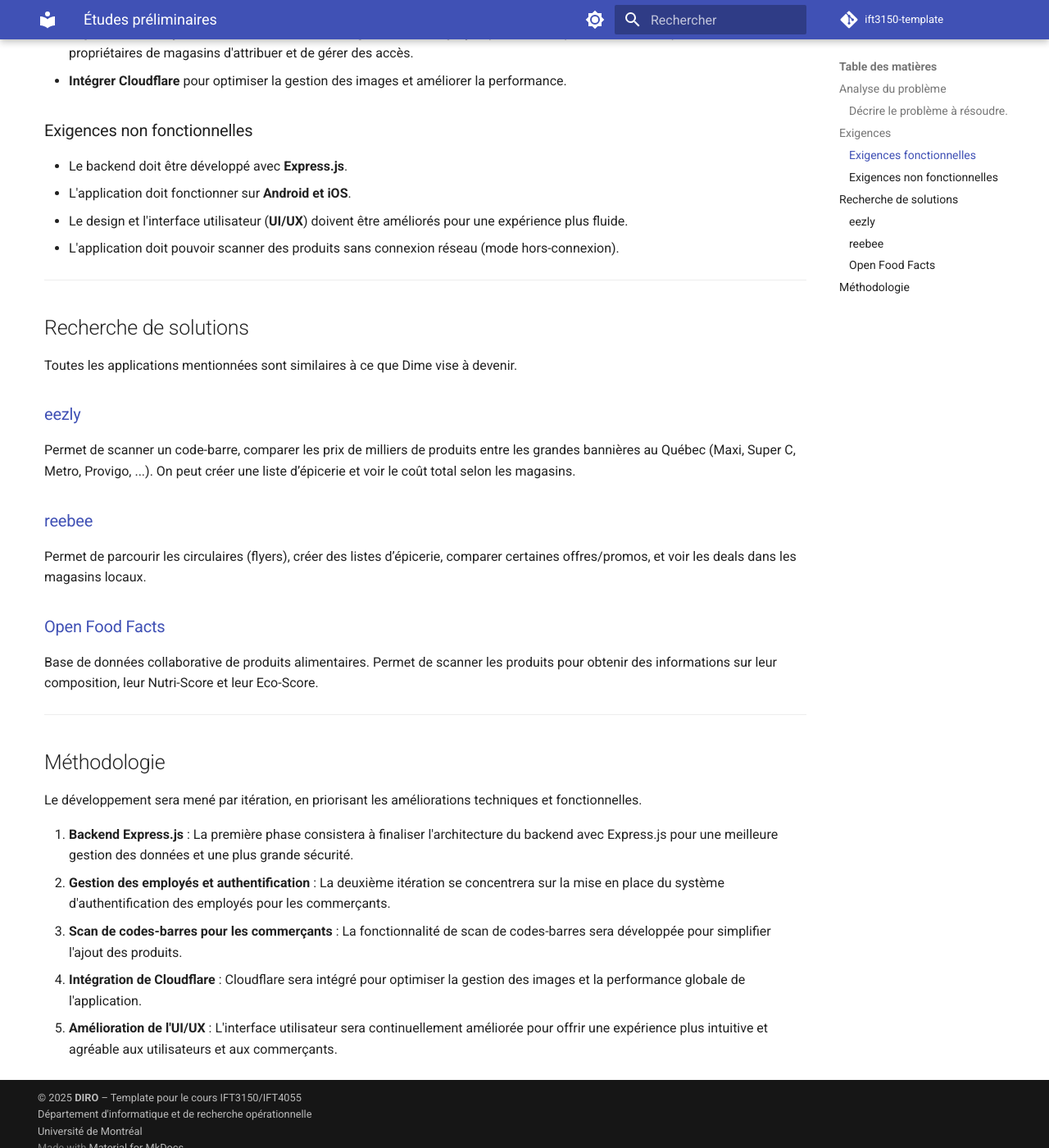
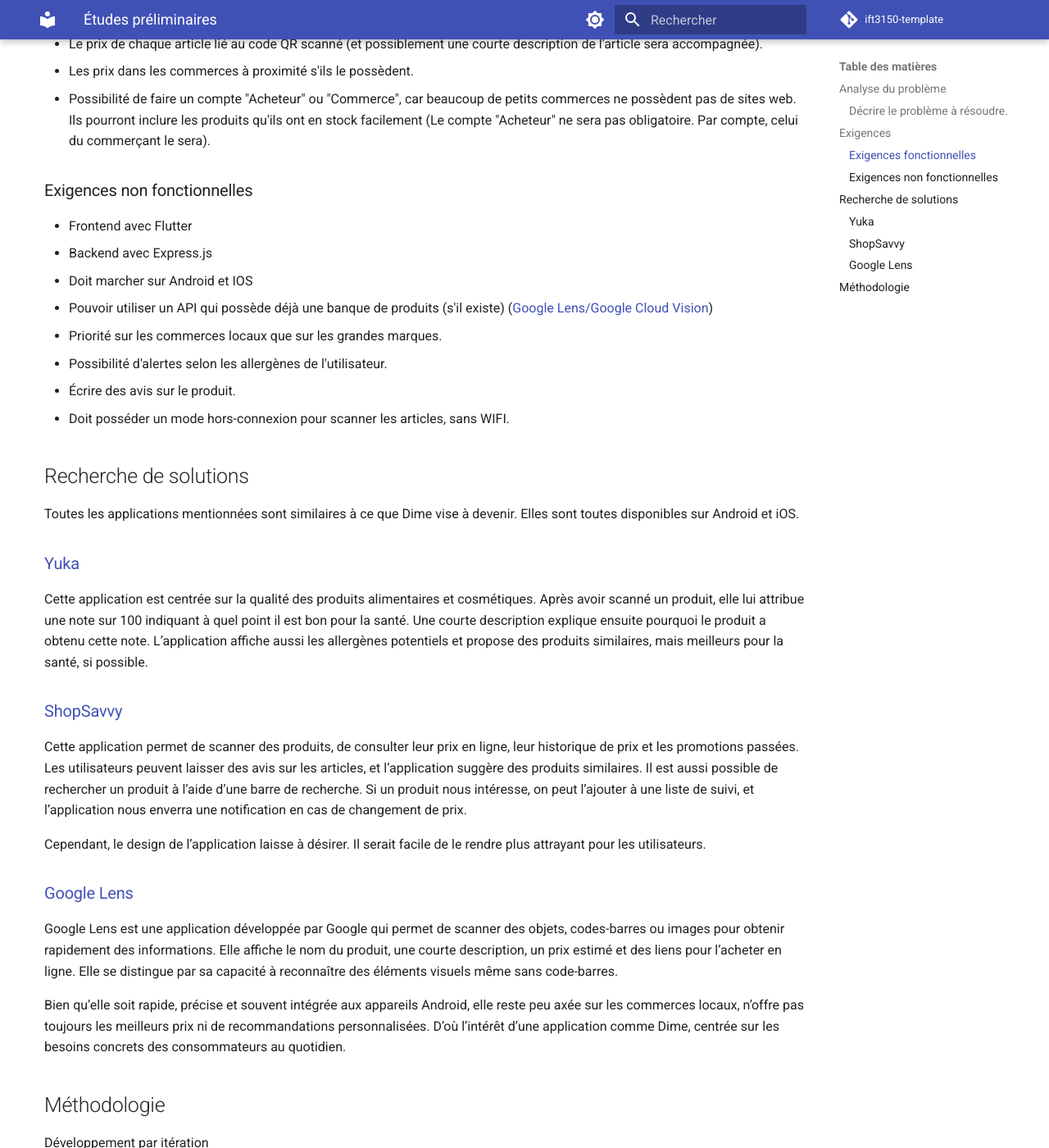
Before and after one commit to protolabo/dime, an MkDocs documentation site: the page built from docs/archive/analysis.md, in a window 1280 px wide and 1400 px high, scrolled down 800 px. Shown: the whole window at 82% size. Built offline with MkDocs 1.6.1 and Material for MkDocs 9.7.7, drawn with Linux system fonts in a browser that asks for light colours; comment, search, counter and statistics services are not loaded; some of the changed text lies outside the part shown.

Commit message:
Ancienne Analyse (Archive)

```diff
--- a/docs/archive/analysis.md
+++ b/docs/archive/analysis.md
@@ -4,52 +4,70 @@
 
 ### Décrire le problème à résoudre.
 
-Le projet Dime vise à accompagner les consommateurs dans leurs achats en leur fournissant des informations instantanées sur les produits, telles que le prix dans les magasins à proximité et les alternatives. L'application dépend actuellement de Supabase, ce qui complique la gestion et la validation des données au fur et à mesure que les fonctionnalités s'étoffent. Un backend plus robuste est nécessaire pour améliorer la performance et la sécurité.
+Faire l'épicerie est une activité essentielle du quotidien. Pour vivre, chacun doit se nourrir, entretenir son hygiène
+et subvenir à ses besoins de base. Or, ces actions ont un coût, et bien souvent, les consommateurs n'ont pas une connaissance
+précise des produits qu'ils achètent.
 
-De plus, des fonctionnalités essentielles pour les commerçants, comme le scan de codes-barres pour l'ajout de produits et la gestion des employés, ne sont pas encore intégrées. L'interface utilisateur pourrait aussi être améliorée pour une meilleure expérience. Ces lacunes limitent l'utilité de Dime pour les commerces locaux et l'attrait pour les utilisateurs. Les améliorations proposées ont pour but de renforcer la fondation technique de l'application et d'y ajouter des fonctionnalités clés pour en faire un outil plus puissant, fiable et convivial.
+Il arrive qu’une personne achète un article :
+- sans en connaitre les caractéristiques ou la qualité,
+- sans savoir qu'il est disponible à un meilleur prix ailleurs,
+- sans être informée des alternatives similaires et moins couteuses.
 
----
+
+
+
+Ces situations mènent à des dépenses inutiles ou à des choix de consommation sous-optimaux.
+
+Le but de Dime est d’accompagner les utilisateurs dans leurs achats en leur fournissant instantanément des informations utiles
+sur les produits, comme :
+- une description claire et précise,
+- le prix dans d'autres commerces à proximité,
+- potentiellement des recommandations ou alertes sur de meilleures options.
 
 ## Exigences
 
 ### Exigences fonctionnelles
+- Créer des codes QR pour les commerçants
+- Rentrer le prix de plusieurs articles avec le même code QR
+- Permettre de scanner des codes QR
+- Le prix de chaque article lié au code QR scanné (et possiblement une courte description de l'article sera accompagnée).
+- Les prix dans les commerces à proximité s'ils le possèdent.
+- Possibilité de faire un compte "Acheteur" ou "Commerce", car beaucoup de petits commerces ne possèdent pas de sites web. Ils pourront inclure les produits qu'ils ont en stock facilement (Le compte "Acheteur" ne sera pas obligatoire. Par compte, celui du commerçant le sera).
 
-- **Mettre en place un backend robuste** avec Express.js pour une meilleure structuration et validation des requêtes, réduisant la dépendance à Supabase.
-- **Implémenter le scan de codes-barres** pour les commerçants, afin de simplifier l'ajout et la gestion des produits en stock.
-- **Implémenter un système d'authentification et de gestion des employés** pour les comptes "Commerce", permettant aux propriétaires de magasins d'attribuer et de gérer des accès.
-- **Intégrer Cloudflare** pour optimiser la gestion des images et améliorer la performance.
 
 ### Exigences non fonctionnelles
+- Frontend avec Flutter
+- Backend avec Express.js
+- Doit marcher sur Android et IOS
+- Pouvoir utiliser un API qui possède déjà une banque de produits (s'il existe) ([Google Lens/Google Cloud Vision](https://support.google.com/websearch/thread/301813986/is-there-a-api-for-google-lens?hl=en))
+- Priorité sur les commerces locaux que sur les grandes marques.
+- Possibilité d'alertes selon les allergènes de l'utilisateur.
+- Écrire des avis sur le produit.
+- Doit posséder un mode hors-connexion pour scanner les articles, sans WIFI.
 
-- Le backend doit être développé avec **Express.js**.
-- L'application doit fonctionner sur **Android et iOS**.
-- Le design et l'interface utilisateur (**UI/UX**) doivent être améliorés pour une expérience plus fluide.
-- L'application doit pouvoir scanner des produits sans connexion réseau (mode hors-connexion).
-
----
 
 ## Recherche de solutions
 
-Toutes les applications mentionnées sont similaires à ce que Dime vise à devenir.
+Toutes les applications mentionnées sont similaires à ce que Dime vise à devenir. Elles sont toutes disponibles sur Android et iOS.
 
-### [eezly](https://www.eezly.com/fr/)
-Permet de scanner un code-barre, comparer les prix de milliers de produits entre les grandes bannières au Québec (Maxi, Super C, Metro, Provigo, ...).
-On peut créer une liste d’épicerie et voir le coût total selon les magasins.
+### [Yuka](https://yuka.io/)
 
-### [reebee](https://apps.apple.com/ca/app/reebee-circulaires-et-rabais/id558297215?l=fr-CA)
-Permet de parcourir les circulaires (flyers), créer des listes d’épicerie, comparer certaines offres/promos, et voir les deals dans les magasins locaux.
+Cette application est centrée sur la qualité des produits alimentaires et cosmétiques. Après avoir scanné un produit, elle lui attribue une note sur 100 indiquant à quel point il est bon pour la santé. Une courte description explique ensuite pourquoi le produit a obtenu cette note. L’application affiche aussi les allergènes potentiels et propose des produits similaires, mais meilleurs pour la santé, si possible.
 
-### [Open Food Facts](https://play.google.com/store/apps/details?id=org.openfoodfacts.scanner)
-Base de données collaborative de produits alimentaires. Permet de scanner les produits pour obtenir des informations sur leur composition, leur Nutri-Score et leur Eco-Score.
+### [ShopSavvy](https://shopsavvy.com/about)
 
----
+Cette application permet de scanner des produits, de consulter leur prix en ligne, leur historique de prix et les promotions passées. Les utilisateurs peuvent laisser des avis sur les articles, et l’application suggère des produits similaires. Il est aussi possible de rechercher un produit à l’aide d’une barre de recherche. Si un produit nous intéresse, on peut l’ajouter à une liste de suivi, et l’application nous enverra une notification en cas de changement de prix.
+
+Cependant, le design de l’application laisse à désirer. Il serait facile de le rendre plus attrayant pour les utilisateurs.
+
+### [Google Lens](https://lens.google/)
+
+Google Lens est une application développée par Google qui permet de scanner des objets, codes-barres ou images pour obtenir rapidement des informations. Elle affiche le nom du produit, une courte description, un prix estimé et des liens pour l’acheter en ligne. Elle se distingue par sa capacité à reconnaître des éléments visuels même sans code-barres.
+
+Bien qu’elle soit rapide, précise et souvent intégrée aux appareils Android, elle reste peu axée sur les commerces locaux, n’offre pas toujours les meilleurs prix ni de recommandations personnalisées. D’où l’intérêt d’une application comme Dime, centrée sur les besoins concrets des consommateurs au quotidien.
+
+
 
 ## Méthodologie
 
-Le développement sera mené par itération, en priorisant les améliorations techniques et fonctionnelles.
-
-1.  **Backend Express.js** : La première phase consistera à finaliser l'architecture du backend avec Express.js pour une meilleure gestion des données et une plus grande sécurité.
-2.  **Gestion des employés et authentification** : La deuxième itération se concentrera sur la mise en place du système d'authentification des employés pour les commerçants.
-3.  **Scan de codes-barres pour les commerçants** : La fonctionnalité de scan de codes-barres sera développée pour simplifier l'ajout des produits.
-4.  **Intégration de Cloudflare** : Cloudflare sera intégré pour optimiser la gestion des images et la performance globale de l'application.
-5.  **Amélioration de l'UI/UX** : L'interface utilisateur sera continuellement améliorée pour offrir une expérience plus intuitive et agréable aux utilisateurs et aux commerçants.
+Développement par itération
```
